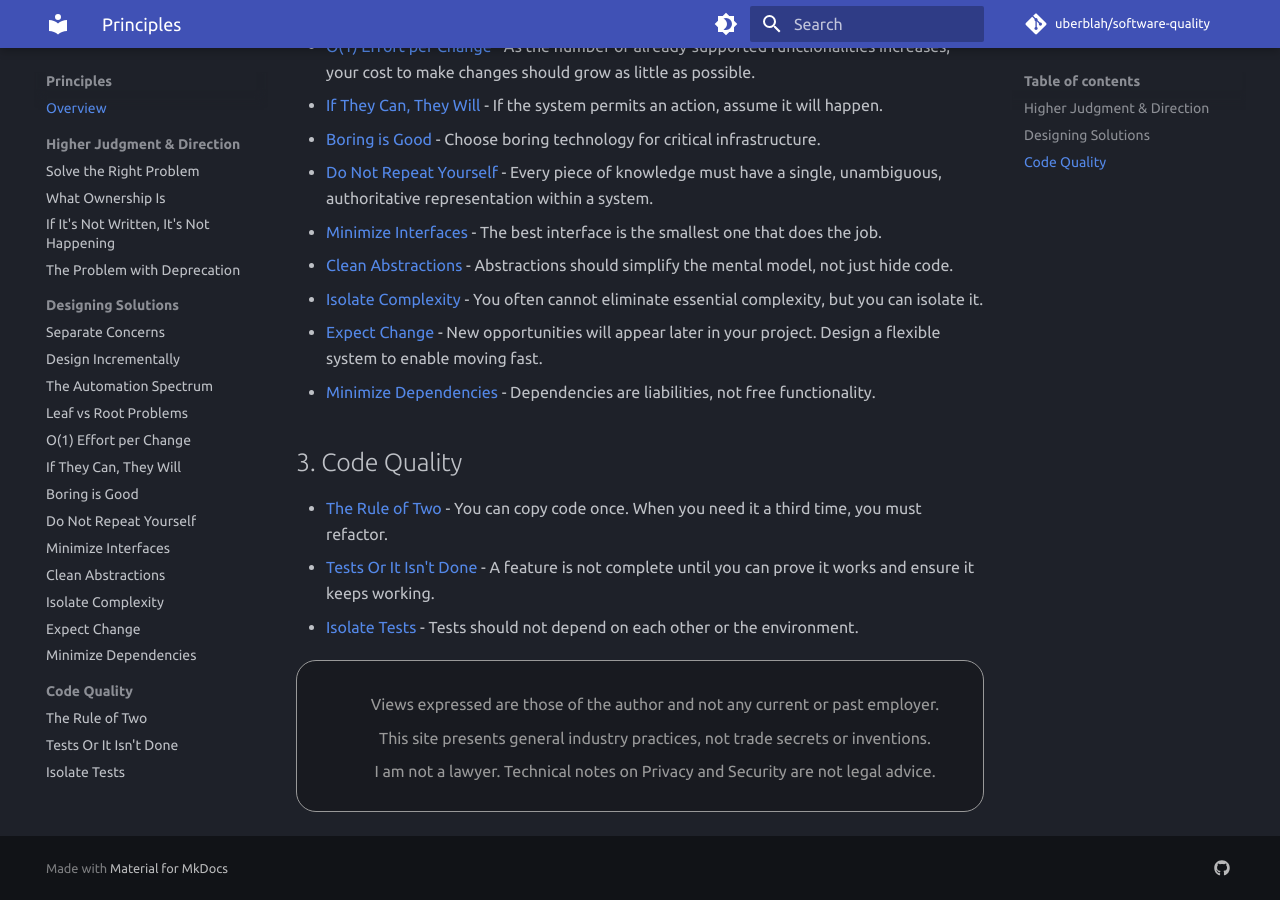
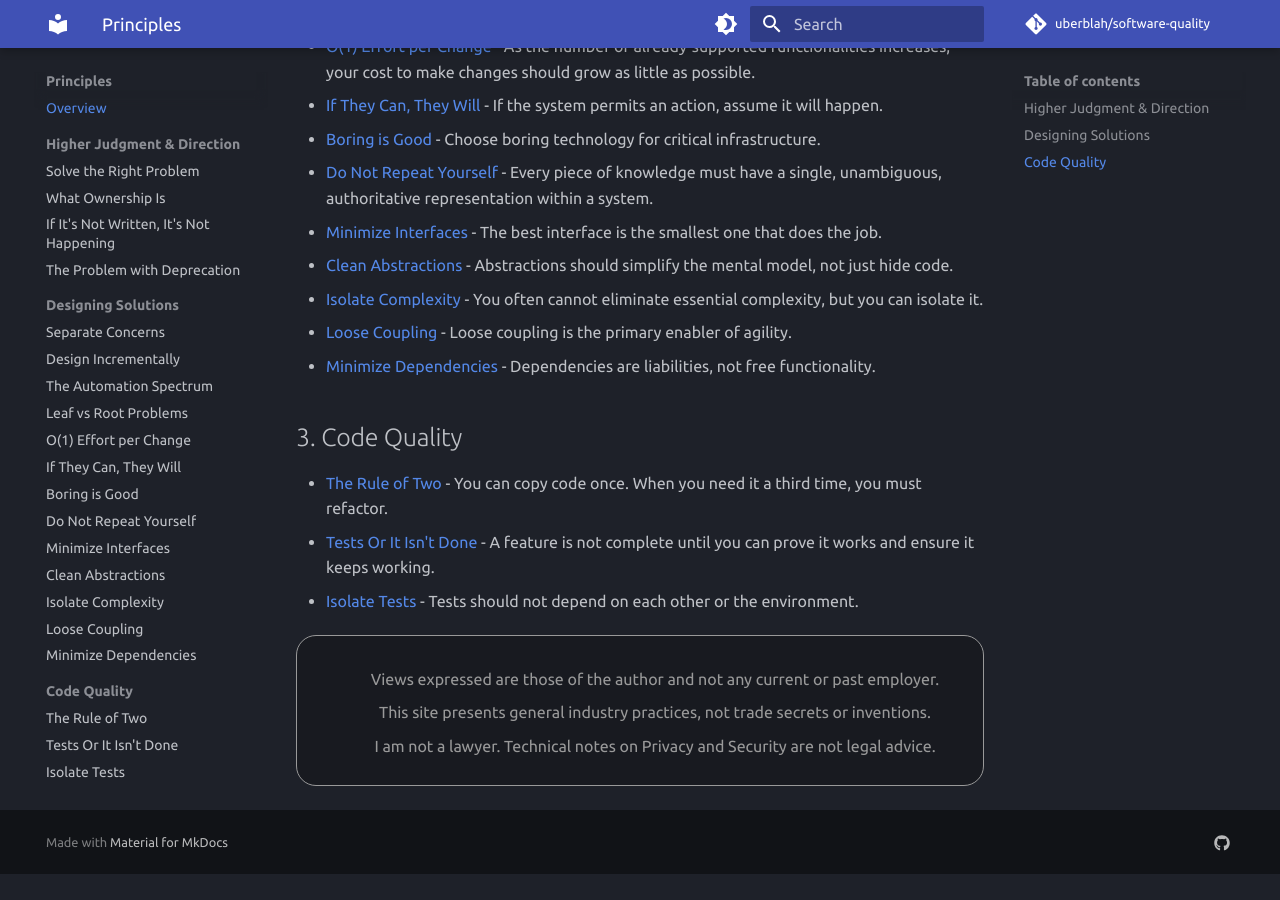
Before and after one commit to uberblah/software-quality, an MkDocs documentation site: the page built from docs/principles/index.md, in a window 1280 px wide and 900 px high, scrolled down 841 px. Built offline with MkDocs 1.6.1 and Material for MkDocs 9.7.7, drawn with Linux system fonts in a browser that asks for light colours; comment, search, counter and statistics services are not loaded; after the commit the page ends 1715 px from its top, so only the background shows below that.

Commit message:
expect-change --> loose-coupling

```diff
--- a/docs/principles/index.md
+++ b/docs/principles/index.md
@@ -27,7 +27,7 @@ Each page below describes one principle you can use to guide your software engin
 - [Minimize Interfaces](minimize-interfaces.md) - The best interface is the smallest one that does the job.
 - [Clean Abstractions](clean-abstractions.md) - Abstractions should simplify the mental model, not just hide code.
 - [Isolate Complexity](isolate-complexity.md) - You often cannot eliminate essential complexity, but you can isolate it.
-- [Expect Change](expect-change.md) - New opportunities will appear later in your project. Design a flexible system to enable moving fast.
+- [Loose Coupling](loose-coupling.md) - Loose coupling is the primary enabler of agility.
 - [Minimize Dependencies](minimize-dependencies.md) - Dependencies are liabilities, not free functionality.
 
 ## Code Quality
--- a/mkdocs.yml
+++ b/mkdocs.yml
@@ -105,7 +105,7 @@ nav:
           - Minimize Interfaces: principles/minimize-interfaces.md
           - Clean Abstractions: principles/clean-abstractions.md
           - Isolate Complexity: principles/isolate-complexity.md
-          - Expect Change: principles/expect-change.md
+          - Loose Coupling: principles/loose-coupling.md
           - Minimize Dependencies: principles/minimize-dependencies.md
       - Code Quality:
           - The Rule of Two: principles/the-rule-of-two.md
```
Also changed, not shown: docs/principles/expect-change.md (deleted, +0 -18 lines), docs/principles/loose-coupling.md (added, +36 -0 lines).
